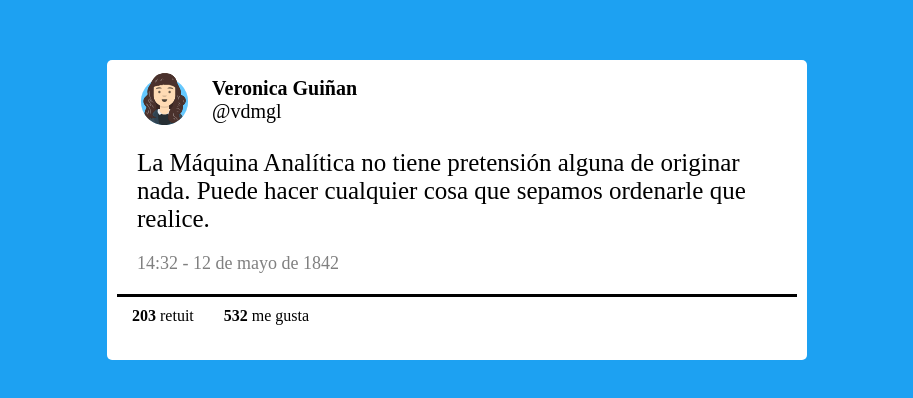
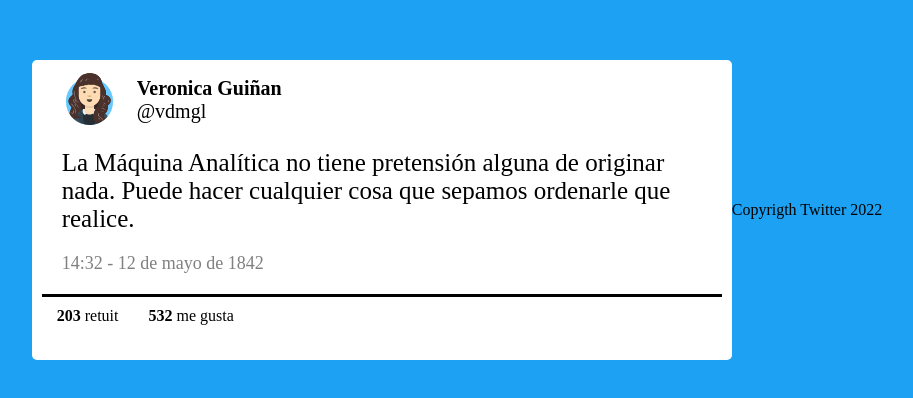
Before and after one commit to veronicadelmar/practicaGit, a plain HTML site: page index.html in a window 1280 px wide. Shown: the part 190-588 px from the top of the page, without its empty margins (183-1096 px from the left). Drawn offline with Linux system fonts and the light colour scheme.

Commit message:
Agregué un footer

```diff
--- a/index.html
+++ b/index.html
@@ -34,5 +34,6 @@
                 </li>
         </ul>
     </main>
+    <footer>Copyrigth Twitter 2022</footer>
 </body>
 </html>
```
